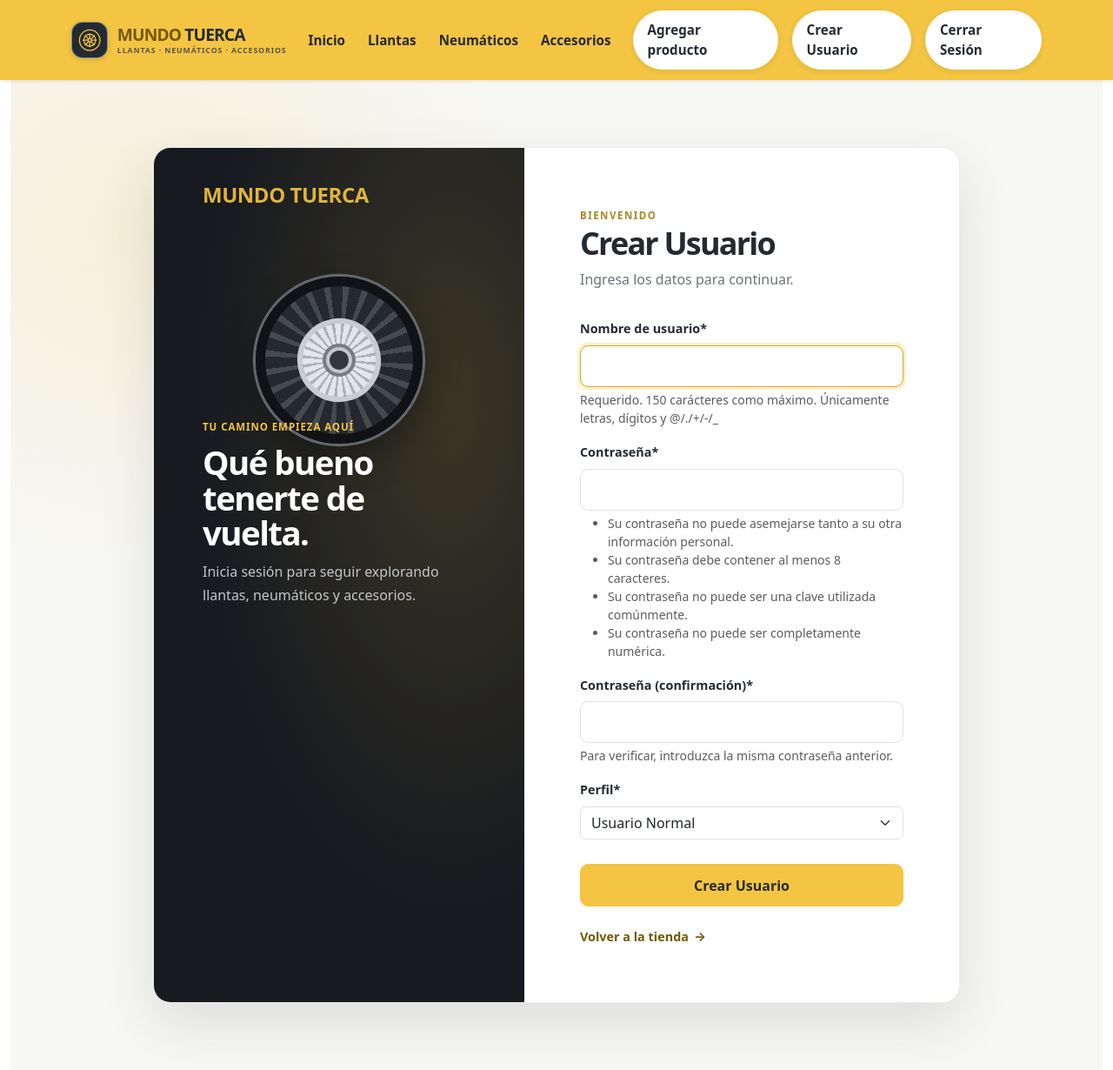
After one commit to avilah1/Mundo-Tuerca, a Django app: page /usuarios/registro/ in a window 1280 px wide. The commit adds this page. Shown: the whole page at 87% size. Run offline with Django 5.2, Linux system fonts and the light colour scheme; a user stored in the database is signed in; some libraries are stand-ins or nearby versions.

Commit message:
Crear usuario, variables de sesion y imagenes con resized

```diff
--- a/catalogo/models.py
+++ b/catalogo/models.py
@@ -1,5 +1,6 @@
 from django.db import models
 from django.utils.text import slugify
+from django_resized import ResizedImageField
 
 # Create your models here.
 class Categoria(models.Model):
@@ -15,7 +16,9 @@ class Producto(models.Model):
     descripcion = models.TextField()
     caracteristicas = models.TextField()
     precio = models.IntegerField()
-    imagen = models.ImageField(default='sin_imagen.jpg', blank=True)
+    #imagen = models.ImageField(default='sin_imagen.jpg', blank=True)
+    imagen = ResizedImageField(size=[900,900],quality=75, force_format="WEBP", keep_meta=False,
+                               upload_to="diario_mural/%Y/%m", default='sin_imagen.jpg', blank=True)
     slug = models.SlugField(max_length=100, unique=True)
 
     categoria = models.ForeignKey(Categoria, on_delete=models.PROTECT)
--- a/templates/navbar.html
+++ b/templates/navbar.html
@@ -38,6 +38,12 @@
                     </li>
 
                     {% if user.is_authenticated %}
+                        {% if user.is_superuser %}
+                            <li class="nav-item">
+                                <a class="nav-link nav-link-add ms-lg-2 px-3" href="{% url 'usuarios:registrar' %}">Crear Usuario</a>
+                            </li>
+                        {% endif %}
+
                     <li class="nav-item">
                         <a class="nav-link nav-link-add ms-lg-2 px-3" href="{% url 'usuarios:logout' %}">Cerrar
                             Sesión</a>
--- /dev/null
+++ b/usuarios/forms.py
@@ -0,0 +1,20 @@
+from django import forms
+from django.contrib.auth.forms import UserCreationForm
+
+class RegistrarUsuarioForm(UserCreationForm):
+    perfil = forms.ChoiceField(
+        label='Perfil',
+        choices=[
+            ('staff','Usuario Normal'),
+            ('superuser', 'Super Usuario')
+        ],
+        initial='staff'
+    )
+
+    def save(self, commit=True):
+        usuario = super().save(commit=False)
+        usuario.is_superuser = self.cleaned_data['perfil']=='superuser'
+        usuario.is_staff = True
+        if commit:
+            usuario.save()
+        return usuario
--- /dev/null
+++ b/usuarios/templates/usuarios/registrar.html
@@ -0,0 +1,43 @@
+{% extends "plantilla.html" %}
+{% load crispy_forms_tags %}
+
+{% block titulo %}Iniciar sesión | Rueda{% endblock %}
+
+{% block contenido %}
+<section class="login-section">
+    <div class="login-card">
+        <div class="login-welcome">
+            <span class="login-brand">MUNDO TUERCA</span>
+            <div class="login-wheel-mark" aria-hidden="true">
+                <span></span>
+            </div>
+
+            <div class="login-copy">
+                <p class="login-eyebrow">Tu camino empieza aquí</p>
+                <h1>Qué bueno tenerte de vuelta.</h1>
+                <p class="login-welcome-copy">
+                    Inicia sesión para seguir explorando llantas, neumáticos y accesorios.
+                </p>
+            </div>
+        </div>
+
+        <div class="login-form-panel">
+            <div class="login-form-heading">
+                <span class="login-form-kicker">Bienvenido</span>
+                <h2>Crear Usuario</h2>
+                <p>Ingresa los datos para continuar.</p>
+            </div>
+
+            <form action="{% url 'usuarios:registrar' %}" method="POST">
+                {% csrf_token %}
+                {{ formulario | crispy }}
+                <button type="submit" class="btn login-submit w-100">Crear Usuario</button>
+            </form>
+
+            <a class="login-back-link" href="{% url 'catalogo:catalogo' %}">
+                Volver a la tienda <span aria-hidden="true">&rarr;</span>
+            </a>
+        </div>
+    </div>
+</section>
+{% endblock %}
--- a/usuarios/urls.py
+++ b/usuarios/urls.py
@@ -4,5 +4,6 @@ from usuarios import views
 app_name = 'usuarios'
 urlpatterns = [
     path('login/', views.vista_login, name='login' ),
-    path('logout', views.vista_logout, name='logout')
+    path('registro/', views.registrar_usuario, name="registrar"),
+    path('logout', views.vista_logout, name='logout'),
 ]
--- a/usuarios/views.py
+++ b/usuarios/views.py
@@ -2,6 +2,9 @@ from django.shortcuts import render, redirect
 from django.contrib.auth.forms import AuthenticationForm
 from django.contrib.auth import login, logout
 from django.contrib import messages
+from usuarios.forms import RegistrarUsuarioForm
+from django.contrib.auth.decorators import login_required
+from django.core.exceptions import PermissionDenied
 
 # Create your views here.
 def vista_login(request):
@@ -10,13 +13,29 @@ def vista_login(request):
         if formulario.is_valid():
             usuario = formulario.get_user()
             login(request, usuario)
-            messages.success(request,f"Bienvenido {usuario.username}.")
+            request.session["nombre_usuario"] = usuario.username
+            messages.success(request,f"Bienvenido {usuario.username}")
             return redirect('catalogo:catalogo')
     else:
             formulario = AuthenticationForm()
     return render(request, 'usuarios/login.html', {'formulario':formulario})
 
 def vista_logout(request):
+     usuario = request.session.get("nombre_usuario","")
      logout(request)
-     messages.success(request,"La sesión fue cerrada correctamente.")
+     messages.success(request,f"{usuario} La sesión fue cerrada correctamente.")
      return redirect('catalogo:catalogo')
+
+@login_required
+def registrar_usuario(request):
+    if not request.user.is_superuser:
+        raise PermissionDenied
+    if request.method == 'POST':
+        formulario = RegistrarUsuarioForm(request.POST)
+        if formulario.is_valid():
+            usuario = formulario.save()
+            messages.success(request,f"Bienvenido {usuario.username} creado correctamente")
+            return redirect('catalogo:catalogo')
+    else:
+        formulario = RegistrarUsuarioForm()
+    return render(request, 'usuarios/registrar.html', {'formulario': formulario})
```
Also changed, not shown: db.sqlite3.
